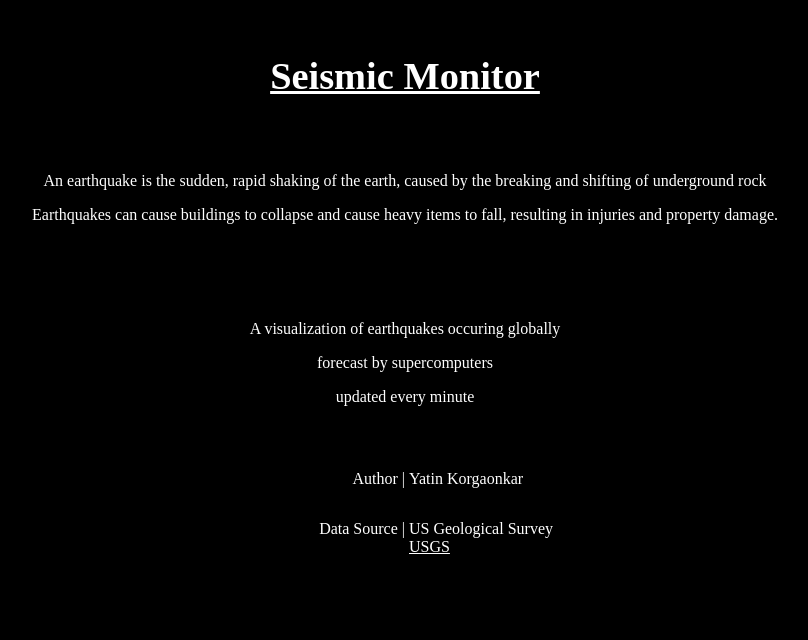
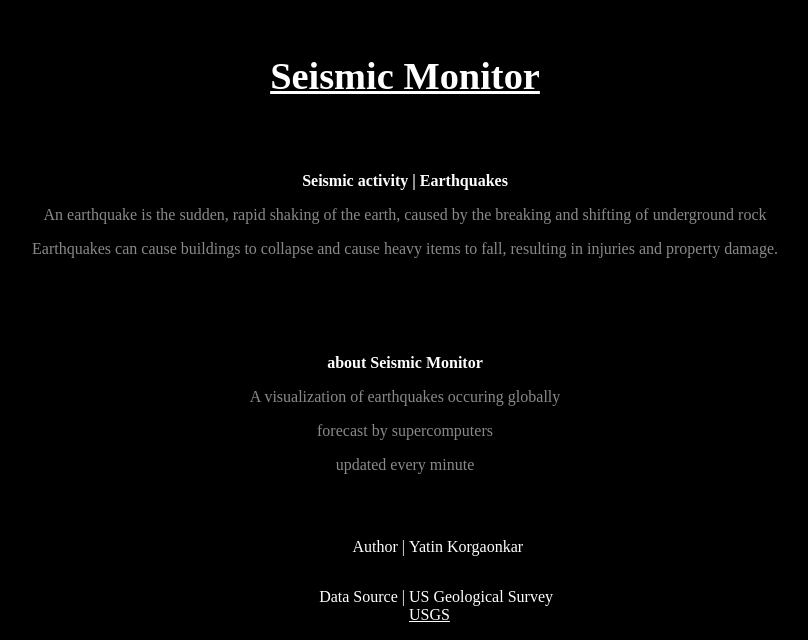
Before and after one commit to yatinko/SeismicMonitor, a PHP site: page /about.html in a window 1280 px wide. Shown: the part 465-1105 px from the top of the page, without its empty margins (235-1043 px from the left). Before the commit the page ends 1019 px from the top, so only its background shows below. Run offline with PHP 8.4, Linux system fonts and the light colour scheme.

Commit message:
polishing UI

```diff
--- a/about.html
+++ b/about.html
@@ -14,19 +14,21 @@
         </div>
         <h1><a href="./index.html">Seismic Monitor</a></h1>
         <div class="text">
+            <p class="center"><b>Seismic activity | Earthquakes</b></p>
             <p class="center">An earthquake is the sudden, rapid shaking of the earth, caused by the breaking and shifting of underground rock</p>
             <p class="center">Earthquakes can cause buildings to collapse and cause heavy items to fall, resulting in injuries and property damage.</p>
         </div>
         <div class="text">
+            <p class="center"><b>about Seismic Monitor</b></p>
             <p class="center">A visualization of earthquakes occuring globally</p>
             <p class="center">forecast by supercomputers</p>
             <p class="center">updated every minute</p>
         </div>
-        <div>
+        <div class="inf">
             <p class="left">Author |</p>
             <p class="right">&nbsp;Yatin Korgaonkar</p>
         </div>
-        <div>
+        <div class="inf">
             <p class="left">Data Source |</p>
             <p class="right">&nbsp;US Geological Survey<br/>&nbsp;<a href="https://earthquake.usgs.gov/earthquakes/">USGS</a></p>
         </div>
--- a/styles/Menu.css
+++ b/styles/Menu.css
@@ -99,10 +99,18 @@ main {
   text-align: center;
 }
 
+#about .inf p {
+  color: white;
+}
+
 p {
-  color: white;
+  color: rgb(139, 136, 136);
 }
 
 a {
   color: white;
 }
+
+b {
+  color: white;
+}
```
